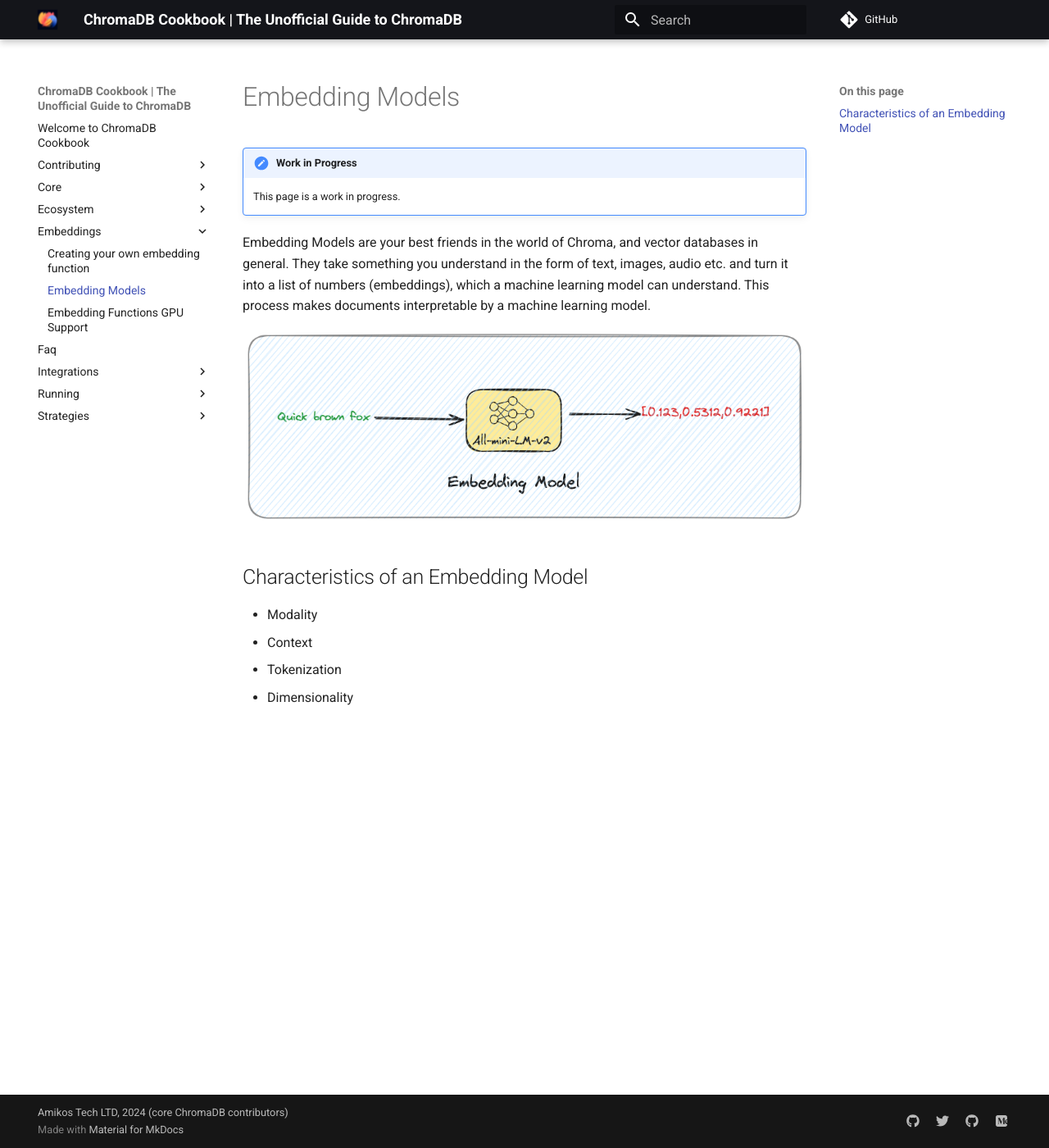
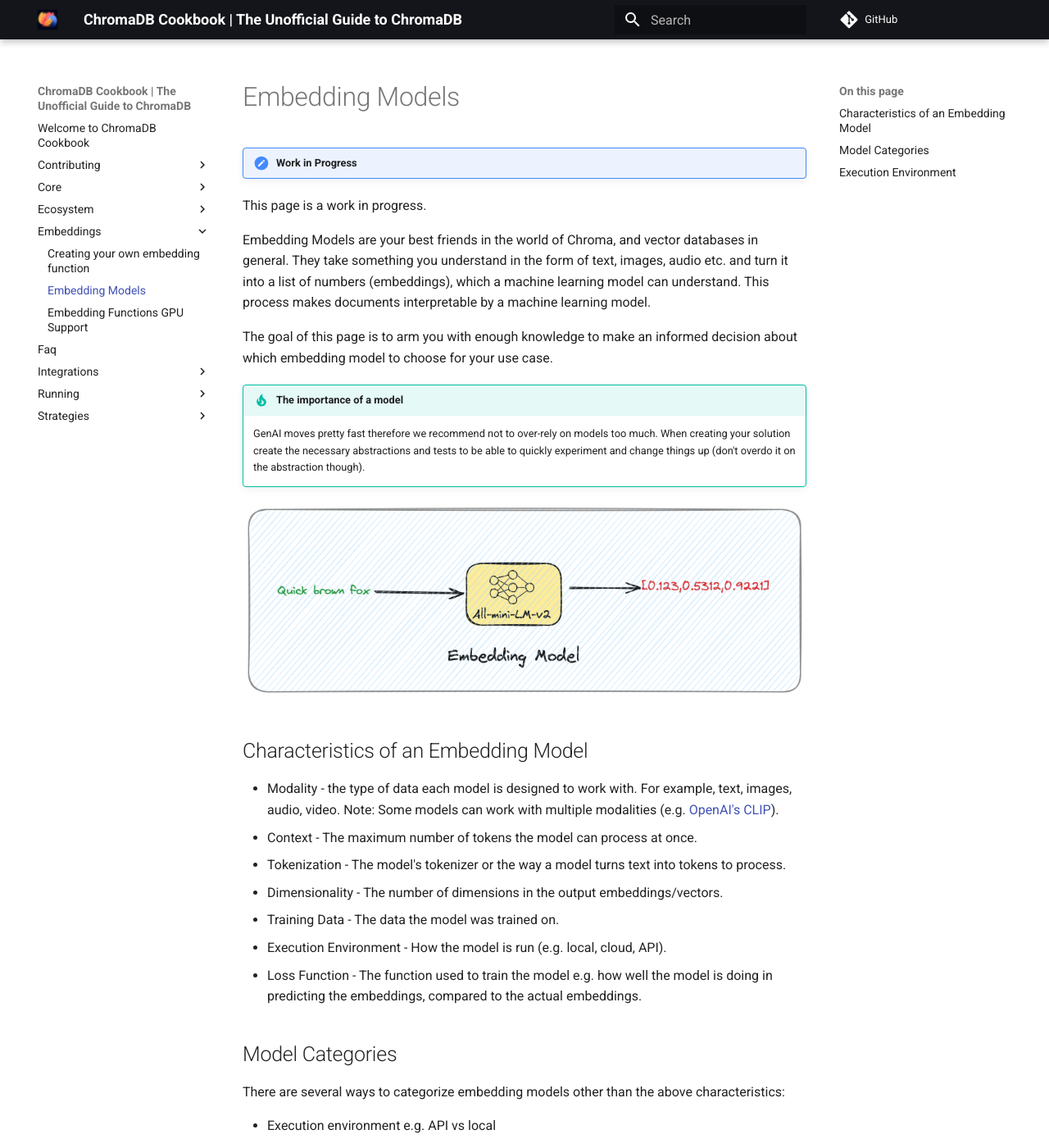
Before and after one commit to amikos-tech/chroma-cookbook, an MkDocs documentation site: the page built from docs/embeddings/embedding-models.md, in a window 1280 px wide and 1400 px high. Shown: the whole window at 82% size. Built offline with MkDocs 1.6.1 and Material for MkDocs 9.7.7, drawn with Linux system fonts in a browser that asks for light colours; comment, search, counter and statistics services are not loaded; some of the changed text lies outside the part shown.

Commit message:
feat: Tiny update on embedding models

```diff
--- a/docs/embeddings/embedding-models.md
+++ b/docs/embeddings/embedding-models.md
@@ -1,17 +1,46 @@
 # Embedding Models
 
 !!! note "Work in Progress"
-    This page is a work in progress.
+This page is a work in progress.
 
 Embedding Models are your best friends in the world of Chroma, and vector databases in general. They take something you
-understand in the form of text, images, audio etc. and turn it into a list of numbers (embeddings), which a machine learning
+understand in the form of text, images, audio etc. and turn it into a list of numbers (embeddings), which a machine
+learning
 model can understand. This process makes documents interpretable by a machine learning model.
+
+The goal of this page is to arm you with enough knowledge to make an informed decision about which embedding model to
+choose for your use case.
+
+!!! tip "The importance of a model"
+
+    GenAI moves pretty fast therefore we recommend not to over-rely on models too much. When creating your
+    solution create the necessary abstractions and tests to be able to quickly experiment and change things up
+    (don't overdo it on the abstraction though).
 
 ![Functioning of an Embedding Model](../assets/images/embedding-model-basic.png)
 
 ## Characteristics of an Embedding Model
 
-- Modality
-- Context
-- Tokenization
-- Dimensionality
+- Modality - the type of data each model is designed to work with. For example, text, images, audio, video. Note: Some
+  models can work with multiple modalities (e.g. [OpenAI's CLIP](https://github.com/openai/CLIP)).
+- Context - The maximum number of tokens the model can process at once.
+- Tokenization - The model's tokenizer or the way a model turns text into tokens to process.
+- Dimensionality - The number of dimensions in the output embeddings/vectors.
+- Training Data - The data the model was trained on.
+- Execution Environment - How the model is run (e.g. local, cloud, API).
+- Loss Function - The function used to train the model e.g. how well the model is doing in predicting the embeddings,
+  compared to the actual embeddings.
+
+## Model Categories
+
+There are several ways to categorize embedding models other than the above characteristics:
+
+- Execution environment e.g. API vs local
+- Licensing e.g. open-source vs proprietary
+- Privacy e.g. on-premises vs cloud
+
+## Execution Environment
+
+The execution environment is probably the first choice you should consider when creating your GenAI solution.
+Can I afford my data to leave the confines of my computer, cluster, organization? If the answer is yes and you are still
+in the experimentation phase of your GenAI journey we recommend using API-based embedding models.
```
